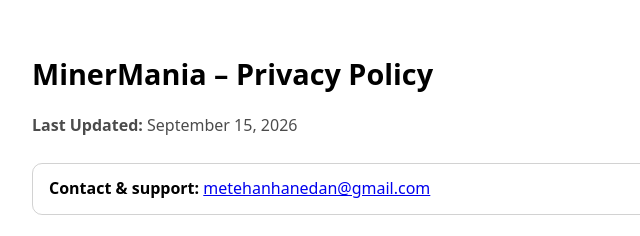
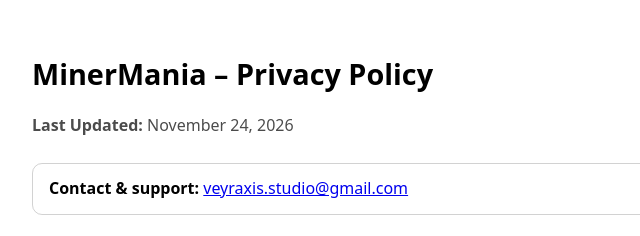
Before and after one commit to metehanhanedan/minermania-privacy-policy, a plain HTML site: page index.html in a window 1280 px wide. Shown: the top 236 px of the page, 256-896 px from the left. Drawn offline with Linux system fonts and the light colour scheme.

Commit message:
İletişim e-postası stüdyo adresine taşındı (veyraxis.studio@gmail.com)
Kişisel e-posta yerine stüdyo e-postası; Last Updated tarihi güncellendi.

Co-Authored-By: Claude Opus 5.5 <noreply@anthropic.com>
Claude-Session: https://claude.ai/code/session_01Hejmz1rx9in5VceSimRR7s

```diff
--- a/index.html
+++ b/index.html
@@ -18,10 +18,10 @@
 <body>
 
 <h1>MinerMania – Privacy Policy</h1>
-<p class="muted"><strong>Last Updated:</strong> September 15, 2026</p>
+<p class="muted"><strong>Last Updated:</strong> November 24, 2026</p>
 
 <div class="contact">
-  <strong>Contact &amp; support:</strong> <a href="mailto:metehanhanedan@gmail.com">metehanhanedan@gmail.com</a>
+  <strong>Contact &amp; support:</strong> <a href="mailto:veyraxis.studio@gmail.com">veyraxis.studio@gmail.com</a>
 </div>
 
 <p>This Privacy Policy explains how MinerMania ("the Game", "we", "our", or "us") collects, uses and shares information when you play the Game on Android devices. The Game shows ads and offers optional in-app purchases.</p>
@@ -101,7 +101,7 @@
 <p>Information sent to the services above is transmitted over encrypted connections. No method of transmission or storage is completely secure, but we take reasonable measures to protect information.</p>
 
 <h2>12. Contact</h2>
-<p>Email: <a href="mailto:metehanhanedan@gmail.com">metehanhanedan@gmail.com</a></p>
+<p>Email: <a href="mailto:veyraxis.studio@gmail.com">veyraxis.studio@gmail.com</a></p>
 
 <h2>13. Changes</h2>
 <p>We may update this policy, for example when we add or change a service. The updated version will be posted on this page with a new "Last Updated" date.</p>
```
Also changed, not shown: 1 other file.
